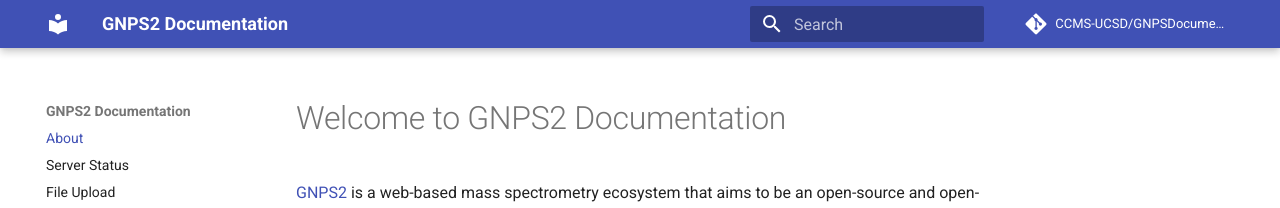
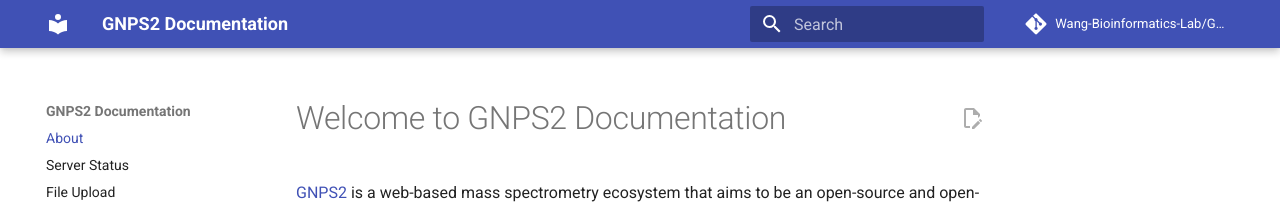
Before and after one commit to Wang-Bioinformatics-Lab/GNPS2_Documentation, an MkDocs documentation site: the page built from docs/index.md, in a window 1280 px wide. Shown: the top 208 px of the page. Built offline with MkDocs 1.6.1 and Material for MkDocs 9.7.7, drawn with Linux system fonts in a browser that asks for light colours; comment, search, counter and statistics services are not loaded.

```diff
--- a/mkdocs.yml
+++ b/mkdocs.yml
@@ -1,7 +1,7 @@
 site_name: GNPS2 Documentation
 site_url: https://wang-bioinformatics-lab.github.io/GNPS2_Documentation/
 edit_uri: https://github.com/Wang-Bioinformatics-Lab/GNPS2_Documentation/edit/master/docs/
-repo_name: CCMS-UCSD/GNPSDocumentation
+repo_name: Wang-Bioinformatics-Lab/GNPS2_Documentation
 repo_url: https://github.com/Wang-Bioinformatics-Lab/GNPS2_Documentation
 
 nav:
@@ -20,6 +20,8 @@
         primary: '#003DA5'
         accent: '#FFB81C'
     custom_dir: overrides
+    features:
+      - content.action.edit
 
 extra:
     social:
```
